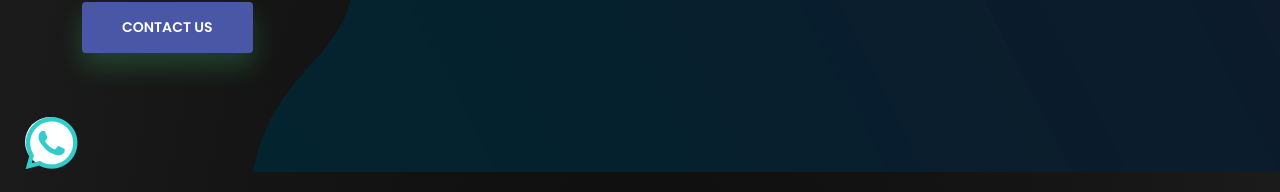
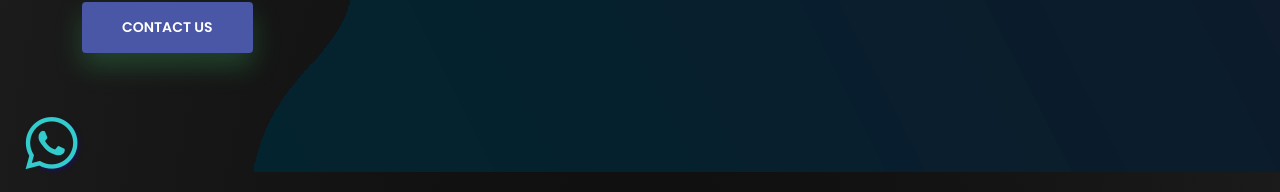
Before and after one commit to wlaa41/owrearch, a Next.js app: page / in a window 1280 px wide. Shown: the part 608-800 px from the top of the page. Built offline with nearby package versions, Linux system fonts and the light colour scheme.

Commit message:
fixing the whatsapp and min-width

```diff
--- /dev/null
+++ b/src/components/WhatsAppButton/WhatsAppButton.css
@@ -0,0 +1,16 @@
+.whatsapp-fixed {
+  width: 50px;
+  height: 50px;
+  border-radius: 50px;
+  position: fixed;
+  left: 25px;
+  bottom: 25px;
+  padding: 10px;
+  font-size: 30px;
+  color: #33cccc;
+  display: flex;
+  justify-content: center;
+  align-items: center;
+  z-index: 1000;
+  box-shadow: 3px 3px 5px rgb(32, 13, 103);
+}/*# sourceMappingURL=WhatsAppButton.css.map */
--- /dev/null
+++ b/src/components/WhatsAppButton/WhatsAppButton.scss
@@ -0,0 +1,17 @@
+.whatsapp-fixed {
+    width: 50px;
+    height: 50px;
+    border-radius: 50px;
+    // background-color: white;
+    position: fixed;
+    left: 25px;
+    bottom: 25px;
+    padding: 10px;
+    font-size: 30px;
+    color: #33cccc;
+    display: flex;
+    justify-content: center;
+    align-items: center;
+    z-index: 1000;
+    box-shadow: 3px 3px 5px rgb(32, 13, 103);
+  }
--- a/src/components/WhatsAppButton/WhatsAppButton.tsx
+++ b/src/components/WhatsAppButton/WhatsAppButton.tsx
@@ -1,12 +1,12 @@
 import React from 'react';
-
+import './WhatsAppButton.css'
 interface WhatsAppButtonProps {
   className?: string;
 }
 
 const WhatsAppButton: React.FC<WhatsAppButtonProps> = ({ className }) => {
   const phoneNumber = "+447307565444";
-  const companyName = "OW London, Electrician, Smart Home Engineers";
+  const companyName = "ROQAI OW Research";
 
   return (
     <div className={`whatsapp-container ${className}`} id='whatsappcontainer' itemScope itemType="http://schema.org/Organization">
@@ -20,22 +20,7 @@ const WhatsAppButton: React.FC<WhatsAppButtonProps> = ({ className }) => {
         className="whatsapp-fixed"
         target="_blank"
         rel="noopener noreferrer"
-        style={{
-          width: '50px',
-          height: '50px',
-          borderRadius: '44px',
-          backgroundColor: 'white',
-          position: 'fixed',
-          left: '25px',
-          bottom: '25px',
-          padding: '10px',
-          fontSize: '30px',
-          color: '#33cccc',
-          display: 'flex',
-          justifyContent: 'center',
-          alignItems: 'center',
-          zIndex: 1000,
-        }}
+
         aria-label="Contact us on WhatsApp"
         itemProp="sameAs"
       >
```
Also changed, not shown: public/css/style.css, 1 other file (tests, documents, lock files or other folders).
